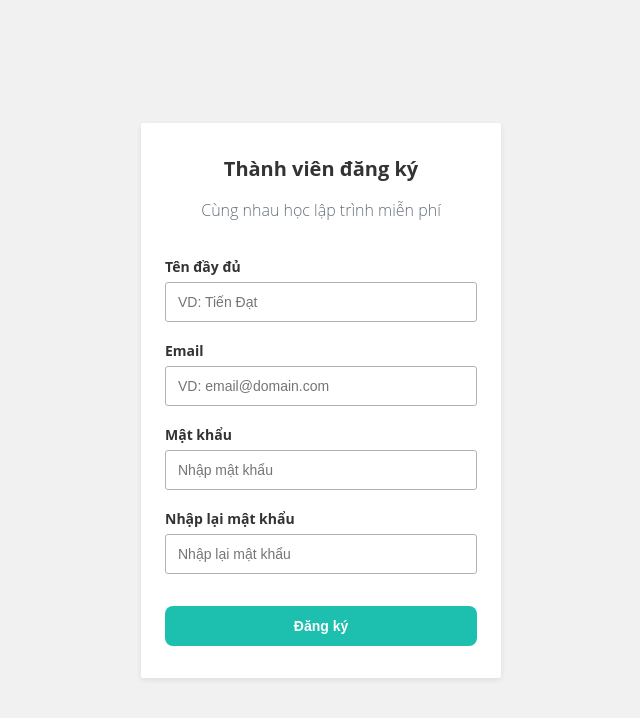
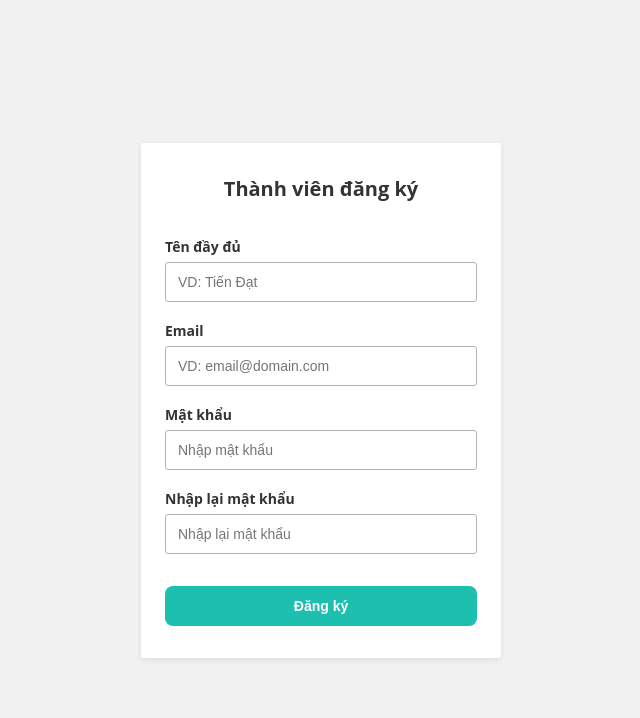
Before and after one commit to datdepzai2802/form_login, a plain HTML site: page index.html in a window 1280 px wide. Shown: the whole page, without its empty margins (319-959 px from the left). Drawn offline with Linux system fonts and the light colour scheme.

Commit message:
Update index.html

```diff
--- a/index.html
+++ b/index.html
@@ -11,7 +11,6 @@
     <div class="main">
       <form action="" method="POST" class="form" id="form-1">
         <h3 class="heading">Thành viên đăng ký</h3>
-        <p class="desc">Cùng nhau học lập trình miễn phí</p>
 
         <div class="spacer"></div>
 
```
